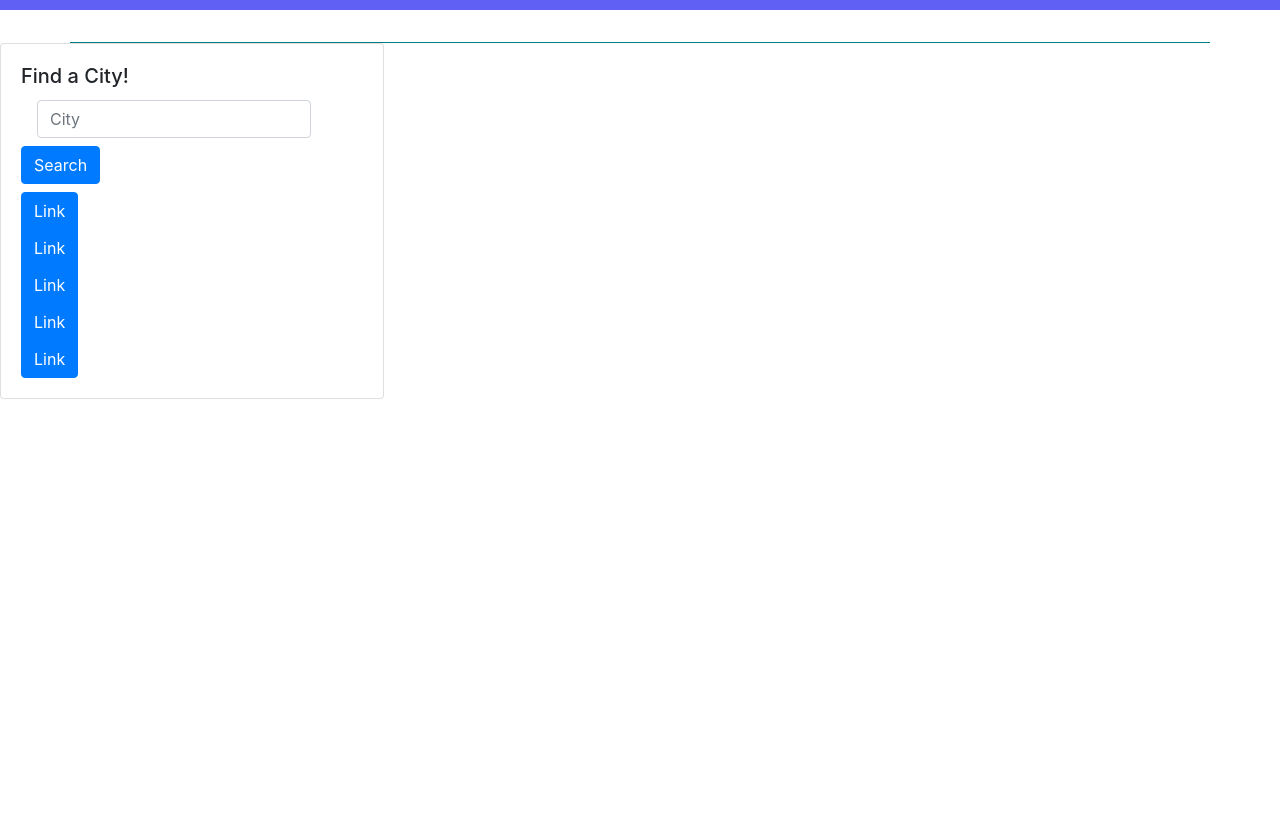
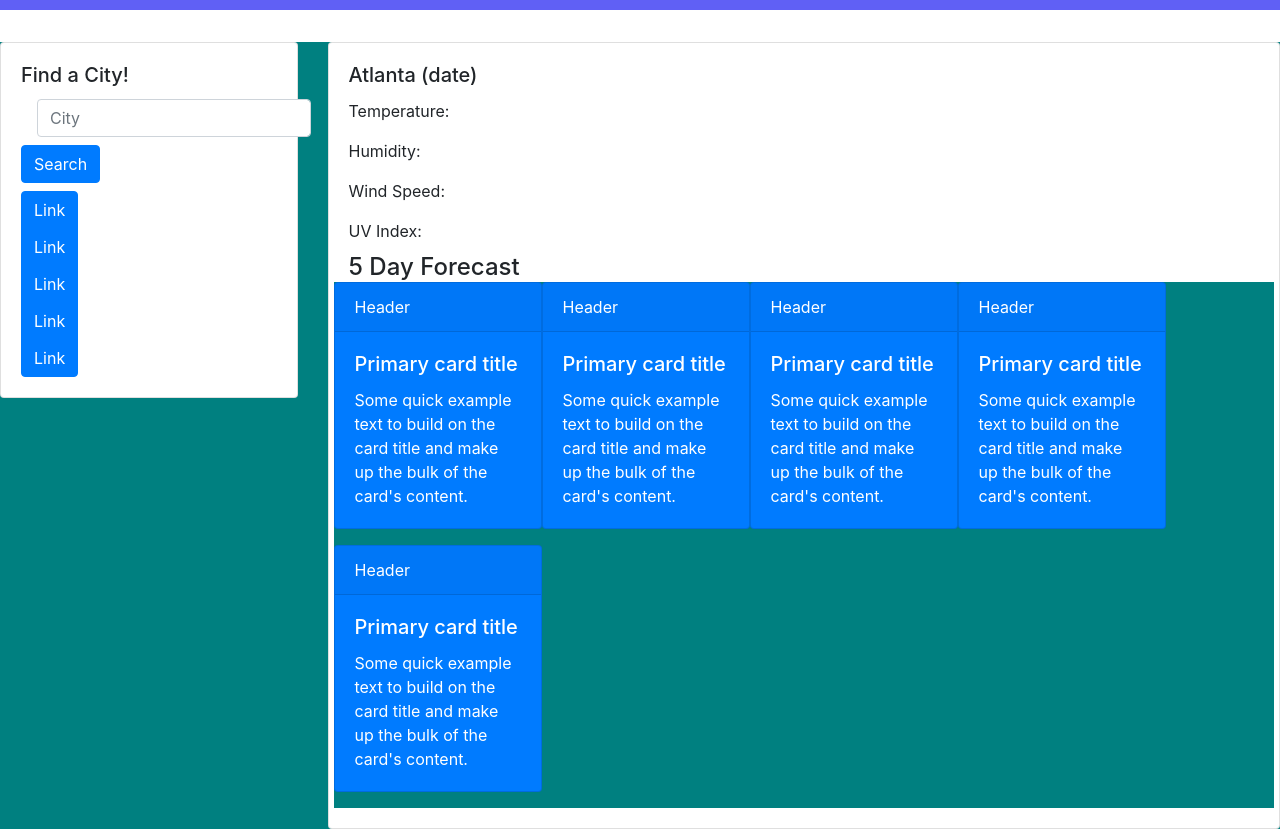
Before and after one commit to eugesol/Weather, a plain HTML site: page index.html in a window 1280 px wide. Shown: the part 85-914 px from the top of the page. Before the commit the page ends 800 px from the top, so only its background shows below. Drawn offline with nearby package versions, Linux system fonts and the light colour scheme.

Commit message:
mainCard

```diff
--- a/index.html
+++ b/index.html
@@ -17,22 +17,15 @@
 
     </div>
     </header>
-
-    <div class="container">
-        <div class="row align-items-center">
-            <div class="col-md-4"></div>
-            <div class="col-md-8"></div>
-        </div>
-
-    </div>
-     <div class="card" style="width: 24rem;">
-
+    <div class="row">
+        <div class="col-md-3">
+            <div class="card" >
                 <div class="card-body">
                 <h5 class="card-title">Find a City!</h5>
                 <form class="form-inline">
                     <div class="form-group mx-sm-3 mb-2">
-              <label for="inputPassword2" class="sr-only">City</label>
-              <input type="password" class="form-control" id="inputPassword2" placeholder="City">
+                    <label for="inputCity" class="sr-only">City</label>
+                    <input type="text" class="form-control" id="inputCity" placeholder="City">
                     </div>
                     <button type="submit" class="btn btn-primary mb-2">Search</button>
                 </form>
@@ -44,8 +37,58 @@
                     <a class="btn btn-primary" href="#" role="button">Link</a>
                 </div>
                 </div>
+            </div>
+        </div>
+        <div class="col-md-9">
+            <div class="card">
+                <div class="card-body">
+                  <h5 class="card-title">Atlanta (date)</h5>
+                  <p class="card-text">Temperature:</p>
+                  <p class="card-text">Humidity:</p>
+                  <p class="card-text">Wind Speed:</p>
+                  <p class="card-text">UV Index:</p>
+                  <h4 class="card-subtitle">5 Day Forecast</h4>
+                  <div class="row">
+                    <div class="card text-white bg-primary mb-3" style="max-width: 13rem;">
+                        <div class="card-header">Header</div>
+                        <div class="card-body">
+                        <h5 class="card-title">Primary card title</h5>
+                        <p class="card-text">Some quick example text to build on the card title and make up the bulk of the card's content.</p>
+                        </div>
+                    </div>
+                    <div class="card text-white bg-primary mb-3" style="max-width: 13rem;">
+                        <div class="card-header">Header</div>
+                        <div class="card-body">
+                        <h5 class="card-title">Primary card title</h5>
+                        <p class="card-text">Some quick example text to build on the card title and make up the bulk of the card's content.</p>
+                        </div>
+                    </div>
+                    <div class="card text-white bg-primary mb-3" style="max-width: 13rem;">
+                        <div class="card-header">Header</div>
+                        <div class="card-body">
+                        <h5 class="card-title">Primary card title</h5>
+                        <p class="card-text">Some quick example text to build on the card title and make up the bulk of the card's content.</p>
+                        </div>
+                    </div>
+                    <div class="card text-white bg-primary mb-3" style="max-width: 13rem;">
+                        <div class="card-header">Header</div>
+                        <div class="card-body">
+                        <h5 class="card-title">Primary card title</h5>
+                        <p class="card-text">Some quick example text to build on the card title and make up the bulk of the card's content.</p>
+                        </div>
+                    </div>
+                    <div class="card text-white bg-primary mb-3" style="max-width: 13rem;">
+                        <div class="card-header">Header</div>
+                        <div class="card-body">
+                        <h5 class="card-title">Primary card title</h5>
+                        <p class="card-text">Some quick example text to build on the card title and make up the bulk of the card's content.</p>
+                        </div>
+                    </div>
+                  </div>
+                </div>
+            </div>
 
         </div>
-
+    </div>
 </body>
 </html>
```
Lines whose indentation alone changed are shown as unchanged.
